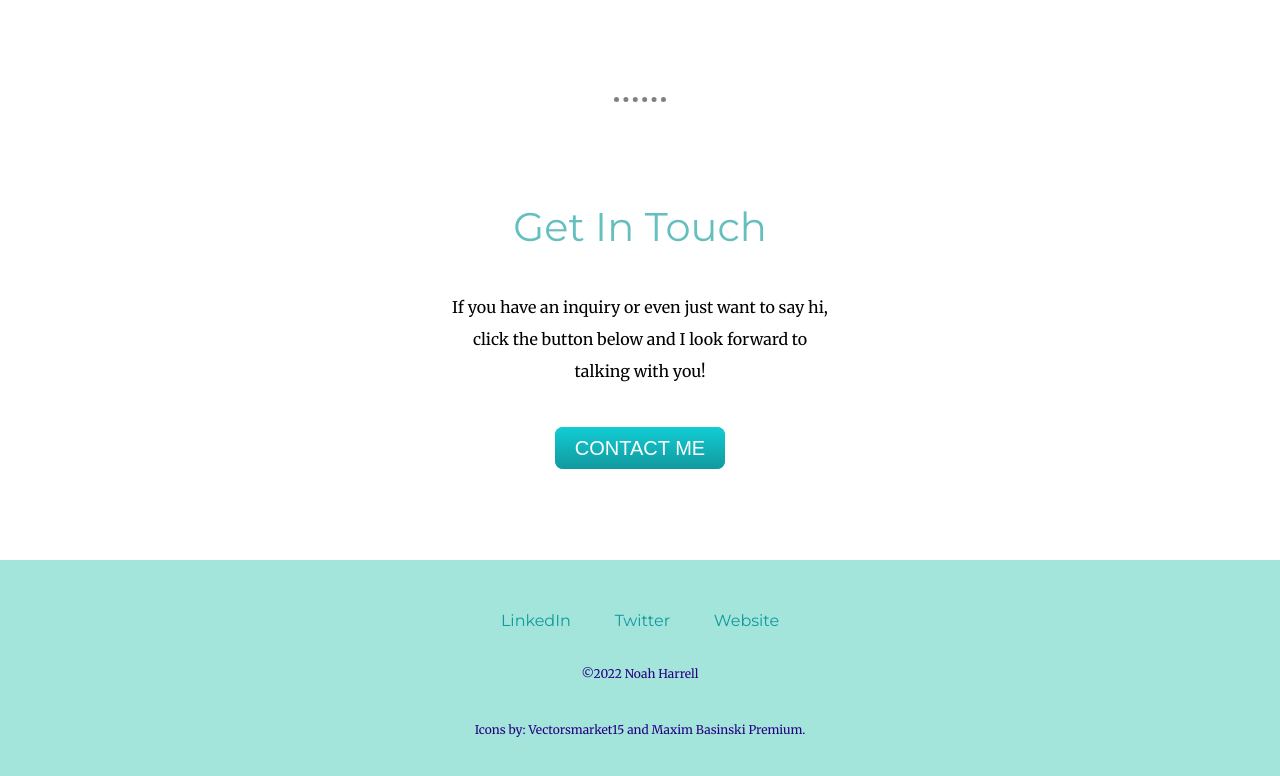
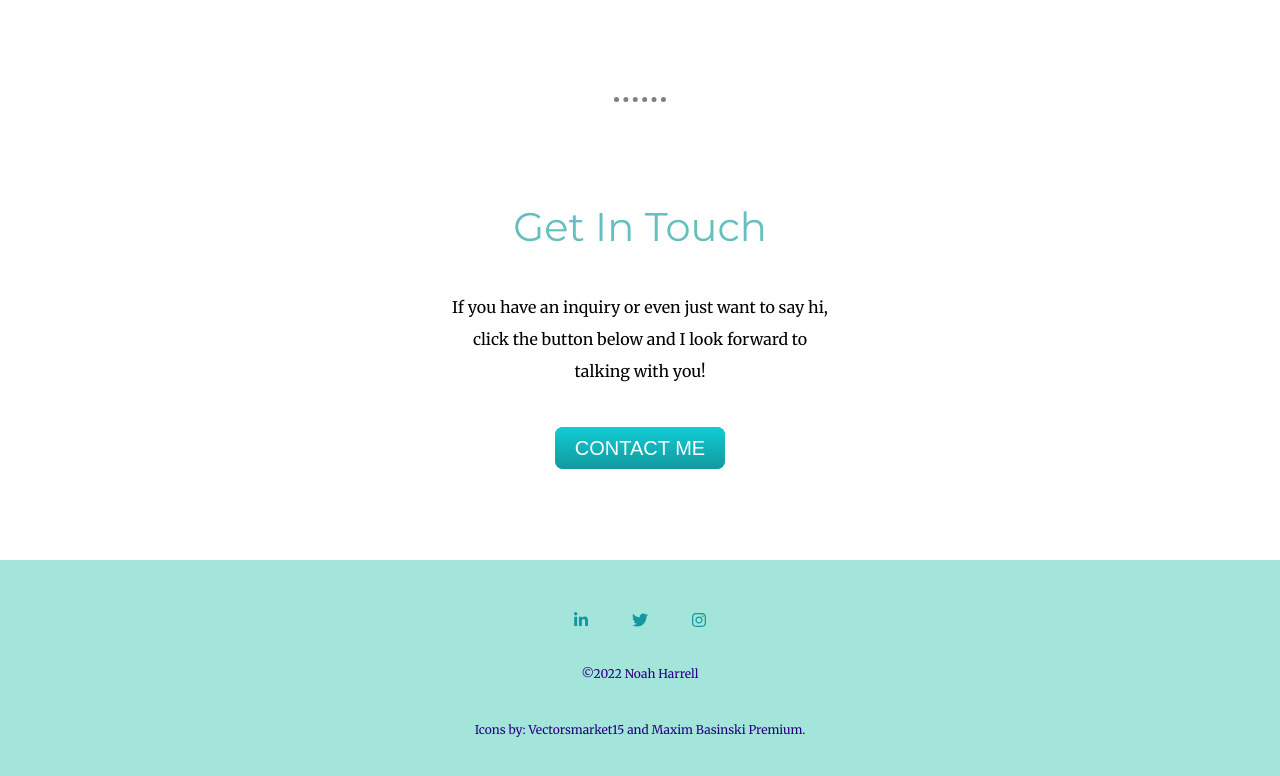
Before and after one commit to nharrell586/Personal-Site, a plain HTML site: page index.html in a window 1280 px wide. Shown: the part 1912-2688 px from the top of the page. Drawn offline with Linux system fonts and the light colour scheme.

Commit message:
Changed social links

```diff
--- a/index.html
+++ b/index.html
@@ -9,6 +9,7 @@
   <link rel="preconnect" href="https://fonts.googleapis.com">
   <link rel="preconnect" href="https://fonts.gstatic.com" crossorigin>
   <link href="https://fonts.googleapis.com/css2?family=Pacifico&family=Merriweather&family=Montserrat&family=Sacramento&display=swap" rel="stylesheet">
+  <script src="https://use.fontawesome.com/releases/v6.1.1/js/all.js"></script>
 </head>
 
 <body>
@@ -51,9 +52,9 @@
 
 
   <div class="bottom-container">
-    <a class="footer-link" href="https://www.linkedin.com/">LinkedIn</a>
-    <a class="footer-link" href="https://twitter.com/">Twitter</a>
-    <a class="footer-link" href="https://www.appbrewery.co/">Website</a>
+    <a class="footer-link" href="https://www.linkedin.com/"><i class="fa-brands fa-linkedin-in"></i></a>
+    <a class="footer-link" href="https://twitter.com/"><i class="fa-brands fa-twitter"></i></a>
+    <a class="footer-link" href="https://instagram.com/"><i class="fa-brands fa-instagram"></i></a>
     <p class="copyright"> ©2022 Noah Harrell</p>
     <p class="copyright">Icons by: Vectorsmarket15 and Maxim Basinski Premium.</p>
   </div>
```
